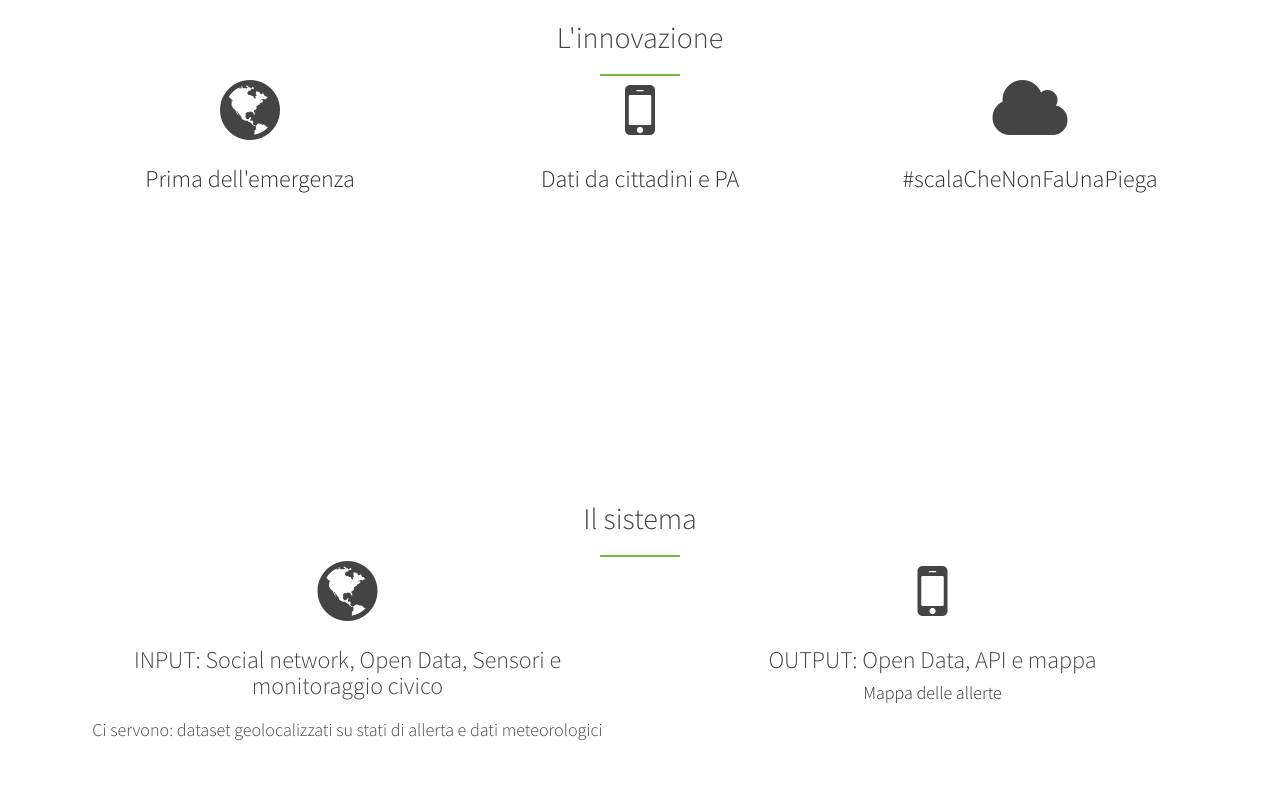
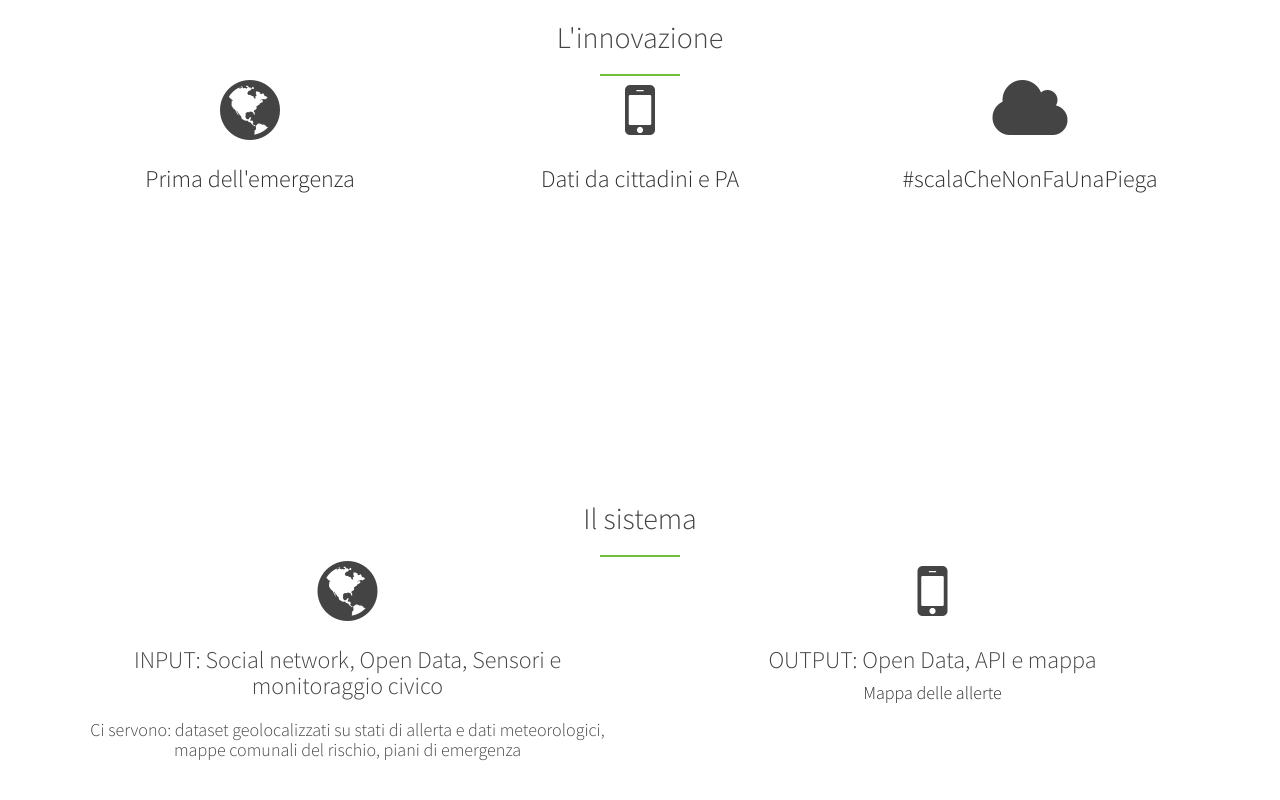
Before and after one commit to hackToscana/pioveGovernoLadro, a plain HTML site: page index.html in a window 1280 px wide. Shown: the part 734-1534 px from the top of the page. Drawn offline with Linux system fonts and the light colour scheme; a script that the page names is missing.

Commit message:
Update index.html

```diff
--- a/index.html
+++ b/index.html
@@ -106,7 +106,7 @@
             <div class="col-lg-6 service animated hiding" data-animation="fadeInUp" data-delay="300">
               <i class="fa fa-globe fa-5x"></i>
               <h3>INPUT: Social network, Open Data, Sensori e monitoraggio civico<h3>
-            <h4>Ci servono: dataset geolocalizzati su stati di allerta e dati meteorologici</h4>
+            <h4>Ci servono: dataset geolocalizzati su stati di allerta e dati meteorologici,<br>mappe comunali del rischio, piani di emergenza</h4>
             </div>
             <div class="col-lg-6 service animated hiding" data-animation="fadeInUp" data-delay="600">
               <i class="fa fa-mobile fa-5x"></i>
```
